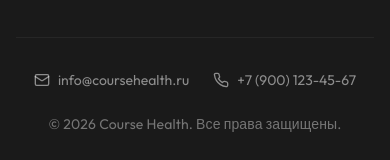
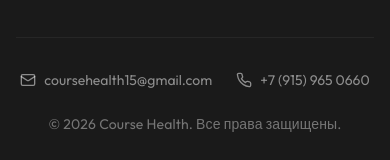
Before and after one commit to DiliCommunity/Course_sport, a Next.js app: page / in a window 390 px wide. Shown: the part 3672-3832 px from the top of the page. Built offline with nearby package versions, Linux system fonts and the light colour scheme; no server answers.

Commit message:
Update contact info: email to coursehealth15@gmail.com, phone to +7 (915) 965 0660

```diff
--- a/components/layout/Footer.tsx
+++ b/components/layout/Footer.tsx
@@ -125,13 +125,13 @@
         {/* Contact Info */}
         <div className="mt-12 pt-8 border-t border-white/5 flex flex-col md:flex-row justify-between items-center gap-6">
           <div className="flex flex-wrap items-center justify-center md:justify-start gap-6 text-sm text-white/50">
-            <a href="mailto:info@coursehealth.ru" className="flex items-center gap-2 hover:text-accent-teal transition-colors">
+            <a href="mailto:coursehealth15@gmail.com" className="flex items-center gap-2 hover:text-accent-teal transition-colors">
               <Mail className="w-4 h-4" />
-              info@coursehealth.ru
+              coursehealth15@gmail.com
             </a>
-            <a href="tel:+79001234567" className="flex items-center gap-2 hover:text-accent-teal transition-colors">
+            <a href="tel:+79159650660" className="flex items-center gap-2 hover:text-accent-teal transition-colors">
               <Phone className="w-4 h-4" />
-              +7 (900) 123-45-67
+              +7 (915) 965 0660
             </a>
           </div>
 
```
